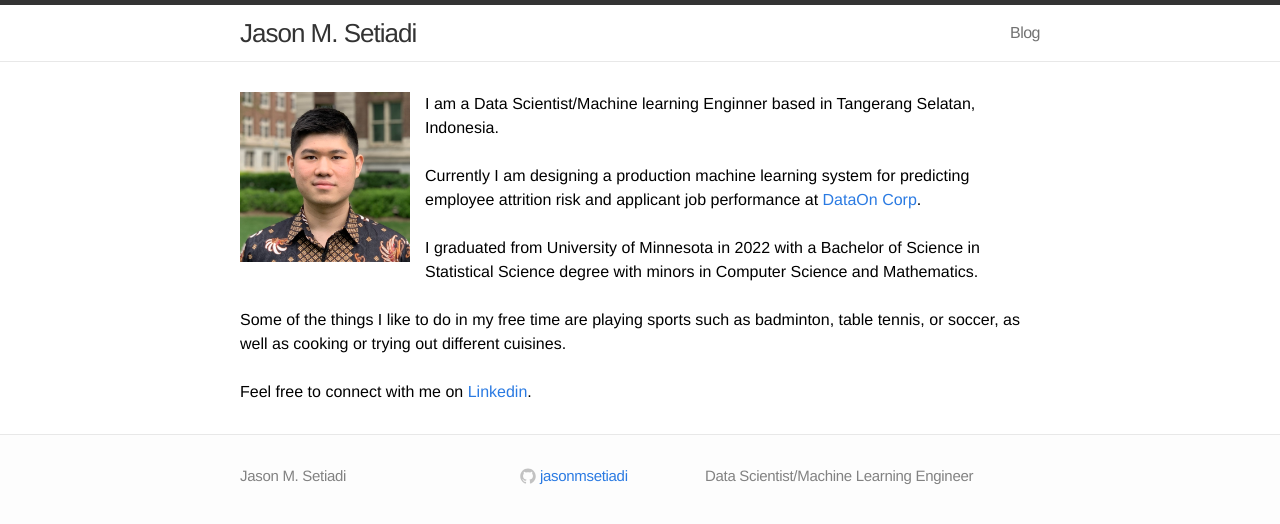
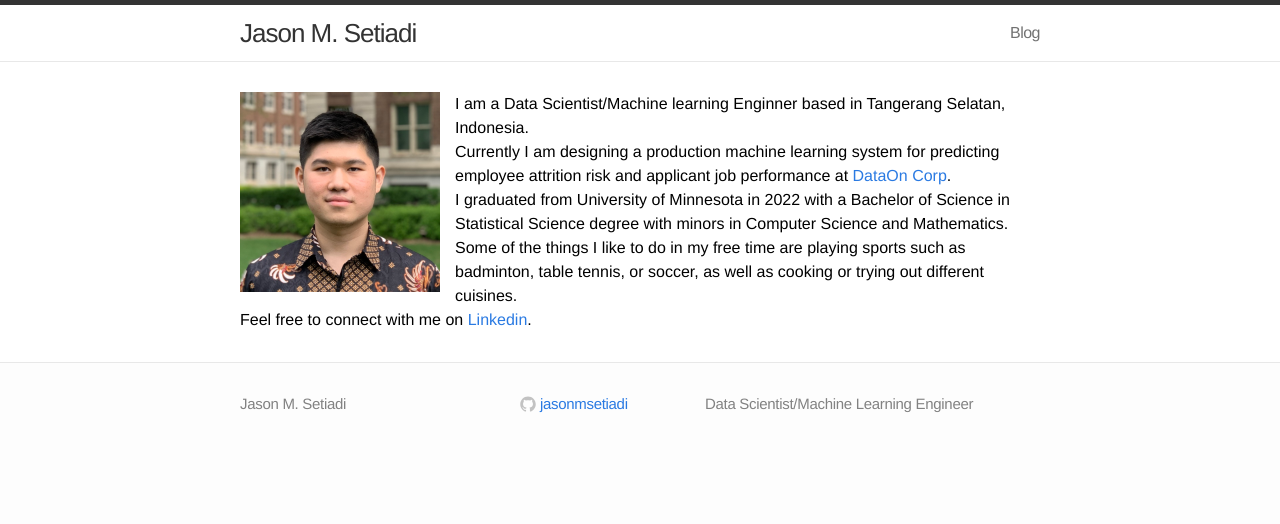
Before and after one commit to jasonmsetiadi/jasonmsetiadi.github.io, a Jekyll site: the page built from index.html, in a window 1280 px wide. Shown: the top 524 px of the page. Built offline with Jekyll 4.4.1, drawn with Linux system fonts in a browser that asks for light colours.

Commit message:
edit index

```diff
--- a/index.html
+++ b/index.html
@@ -7,14 +7,14 @@ img {
 }
 </style>
 
-<p><img src="assets/potrait.jpg" style="width:170px;height:170px;margin-right:15px;">
+<p><img src="assets/potrait.jpg" style="width:200px;height:200px;margin-right:15px;">
 
 I am a Data Scientist/Machine learning Enginner based in Tangerang Selatan, Indonesia.
-<br><br>
+<br>
 Currently I am designing a production machine learning system for predicting employee attrition risk and applicant job performance at <a href="https://www.humanica.com/en/about-us/">DataOn Corp</a>.
-<br><br>
+<br>
 I graduated from University of Minnesota in 2022 with a Bachelor of Science in Statistical Science degree with minors in Computer Science and Mathematics.
-<br><br>
+<br>
 Some of the things I like to do in my free time are playing sports such as badminton, table tennis, or soccer, as well as cooking or trying out different cuisines.
-<br><br>
+<br>
 Feel free to connect with me on <a href="https://www.linkedin.com/in/jasonmsetiadi/">Linkedin</a>.</p>
```
